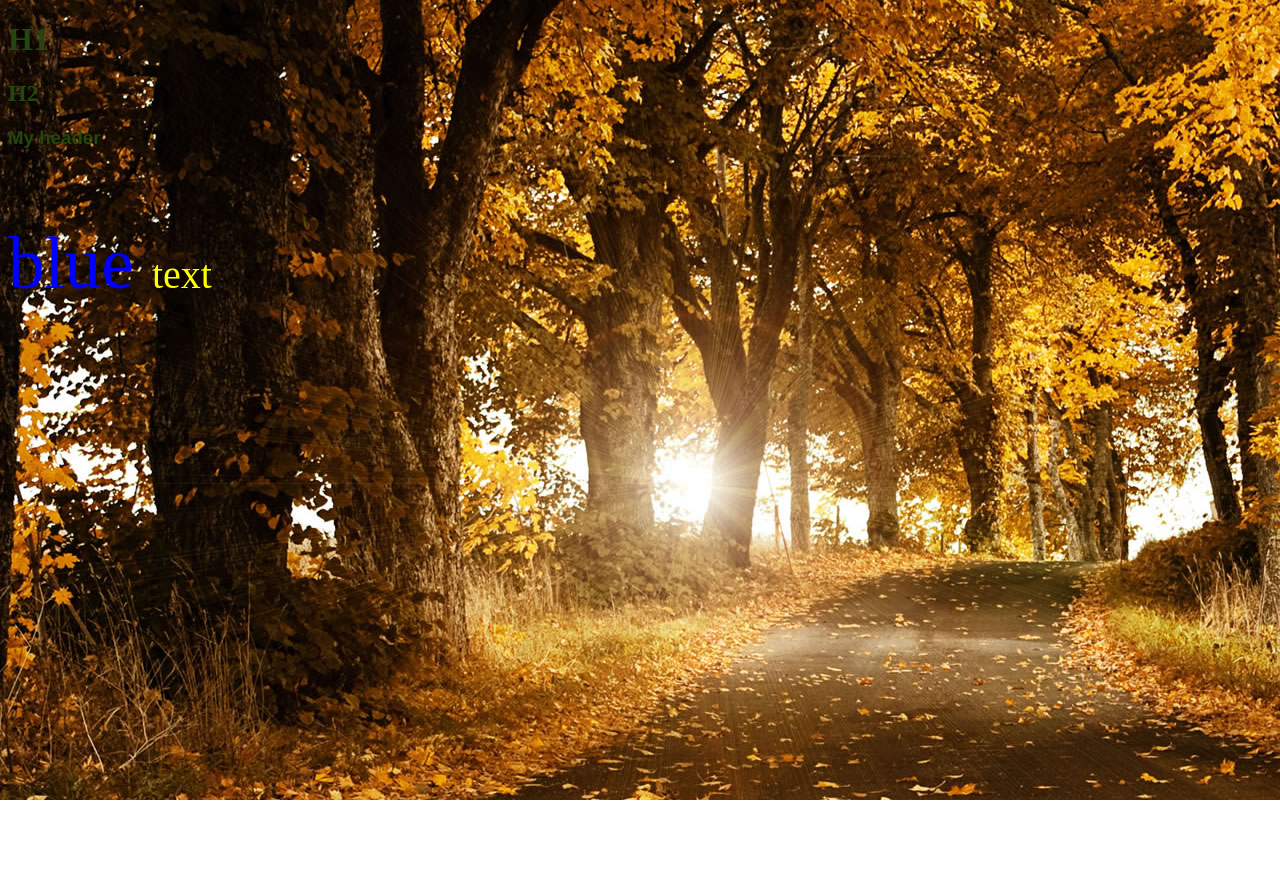
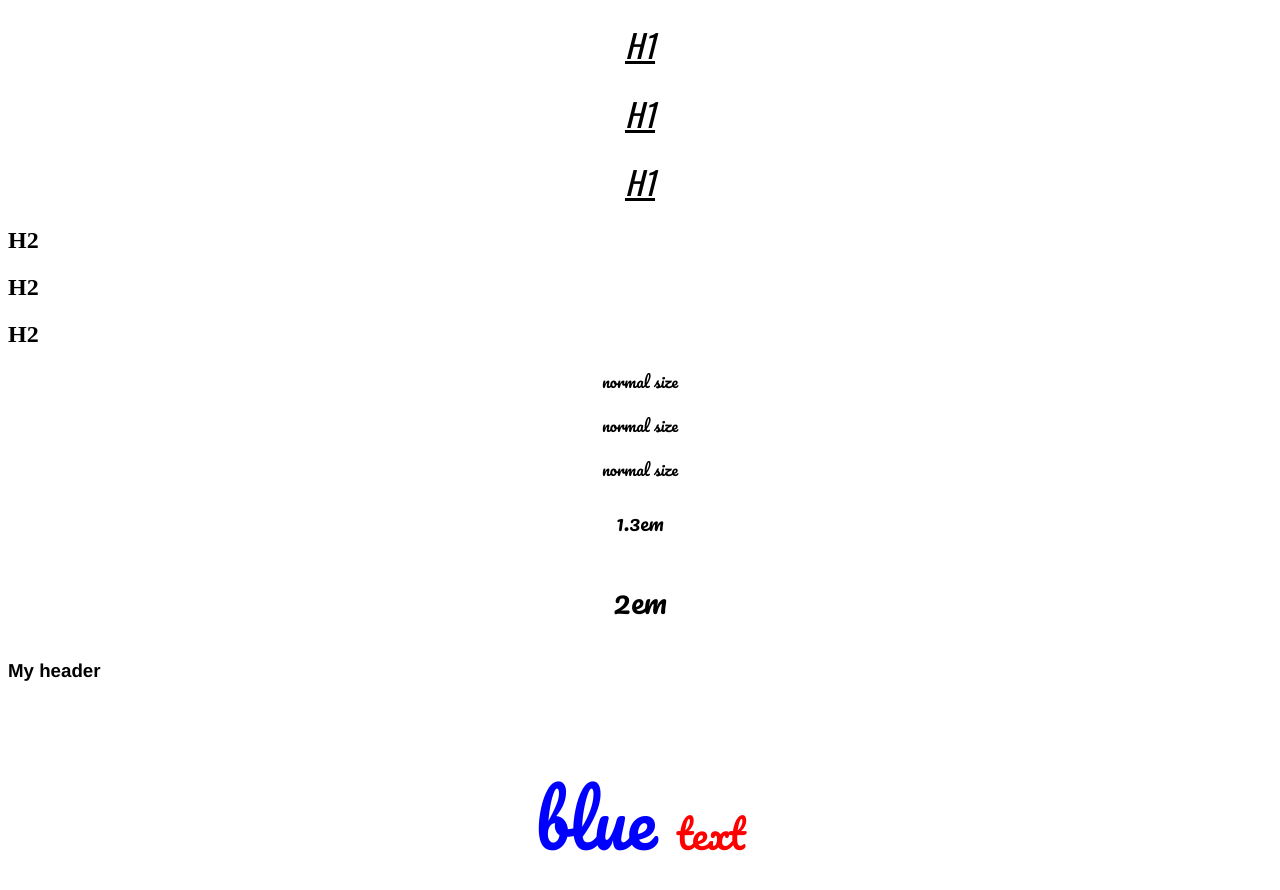
Before and after one commit to thepragz/pragaash, a plain HTML site: page test css.html in a window 1280 px wide. Before the commit the page ends 800 px from the top, so only its background shows below. Drawn offline with nearby package versions, Linux system fonts and the light colour scheme; a web font is replaced by a local one.

Commit message:
sunday css

```diff
--- a/test css.html
+++ b/test css.html
@@ -3,26 +3,50 @@
 	<head>
 		<meta charset="utf-8" />
 		<title>CSS</title>
-<style>
-	*{
-		color: rgb(35, 71, 12);
-	}
-	body { background-image: url("sample.jpg");
 
-	}
-/*
-	p {
-		font-family: Arial;
-		background-color: rgb(161, 185, 224);}
+		<style>
+
+		@import url('https://fonts.googleapis.com/css?family=Oswald|Ravi+Prakash');
+		h1 {
+		font-family: 'Oswald', Arial,sans-serif;
+		font-weight: lighter;
+		font-style: italic;
+		text-align: center;
+		text-decoration: underline;
+		}
+		</style>
+
+		<style>
+@import url('https://fonts.googleapis.com/css?family=Pacifico');
+p{font-family: 'Pacifico', cursive;
+text-align: center;
+
+}
 </style>
+
+</style>
+
+
+
 	</head>
+
 <body>
 	<h1>H1</h1>
+	<h1>H1</h1>
+	<h1>H1</h1>
 	<h2>H2</h2>
+	<h2>H2</h2>
+	<h2>H2</h2>
+	<p>normal size</p>
+	<p>normal size</p>
+	<p>normal size</p>
+
+	<p style="font-size: 1.3em">1.3em</p>
+	<p style="font-size: 2em">2em</p>
 
 <h3 style="font-family: helvetica">My header</h3>
 
-	<p style="color: blue;font-size: 73px">blue <span style="color: yellow;font-size:40px">text</span></p>
+	<p style="color: blue;font-size: 73px">blue <span style="color: red;font-size:40px">text</span></p>
 </body>
 
 </html>
```
Also changed, not shown: sample1.jpg (added).
